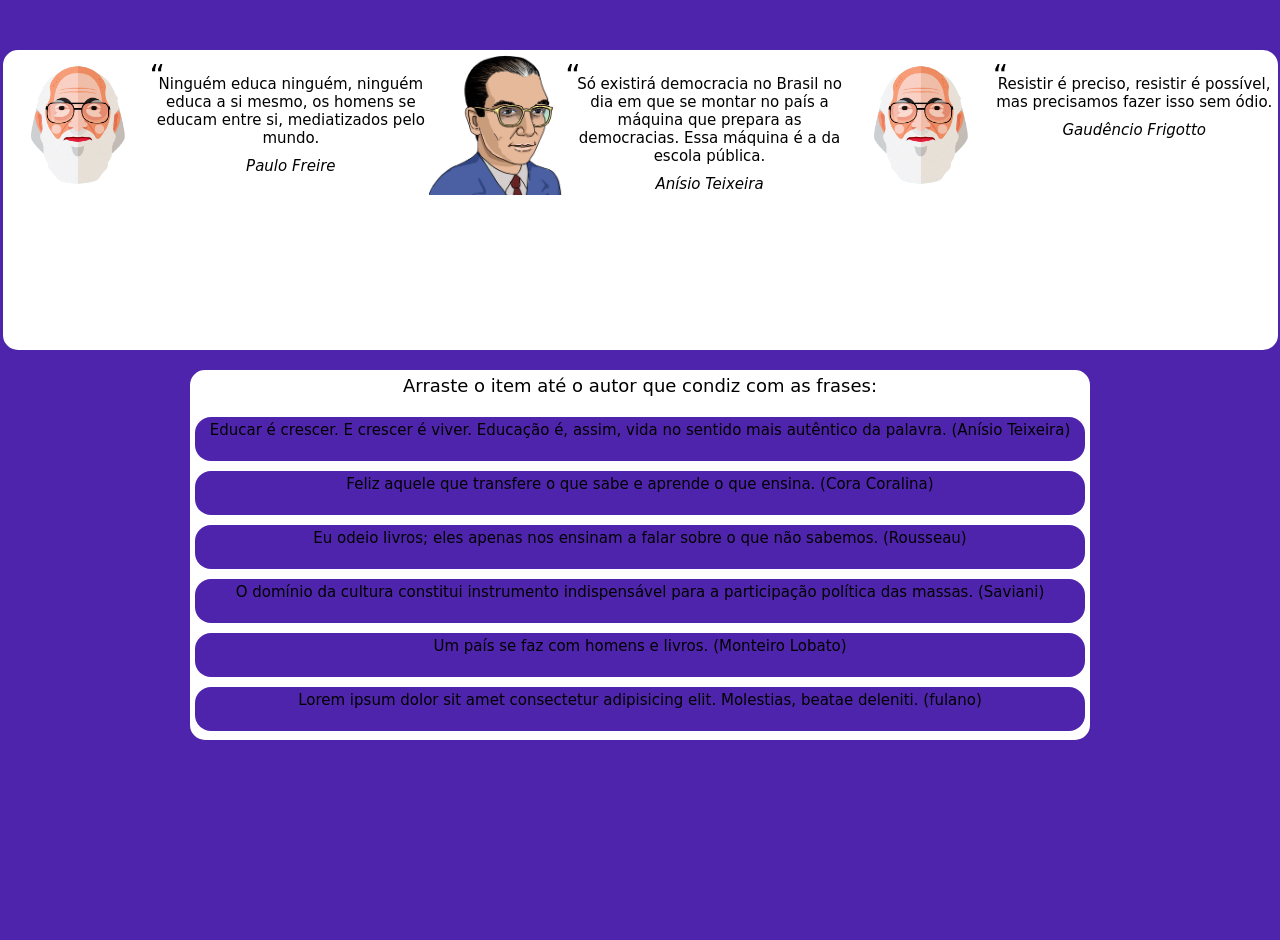
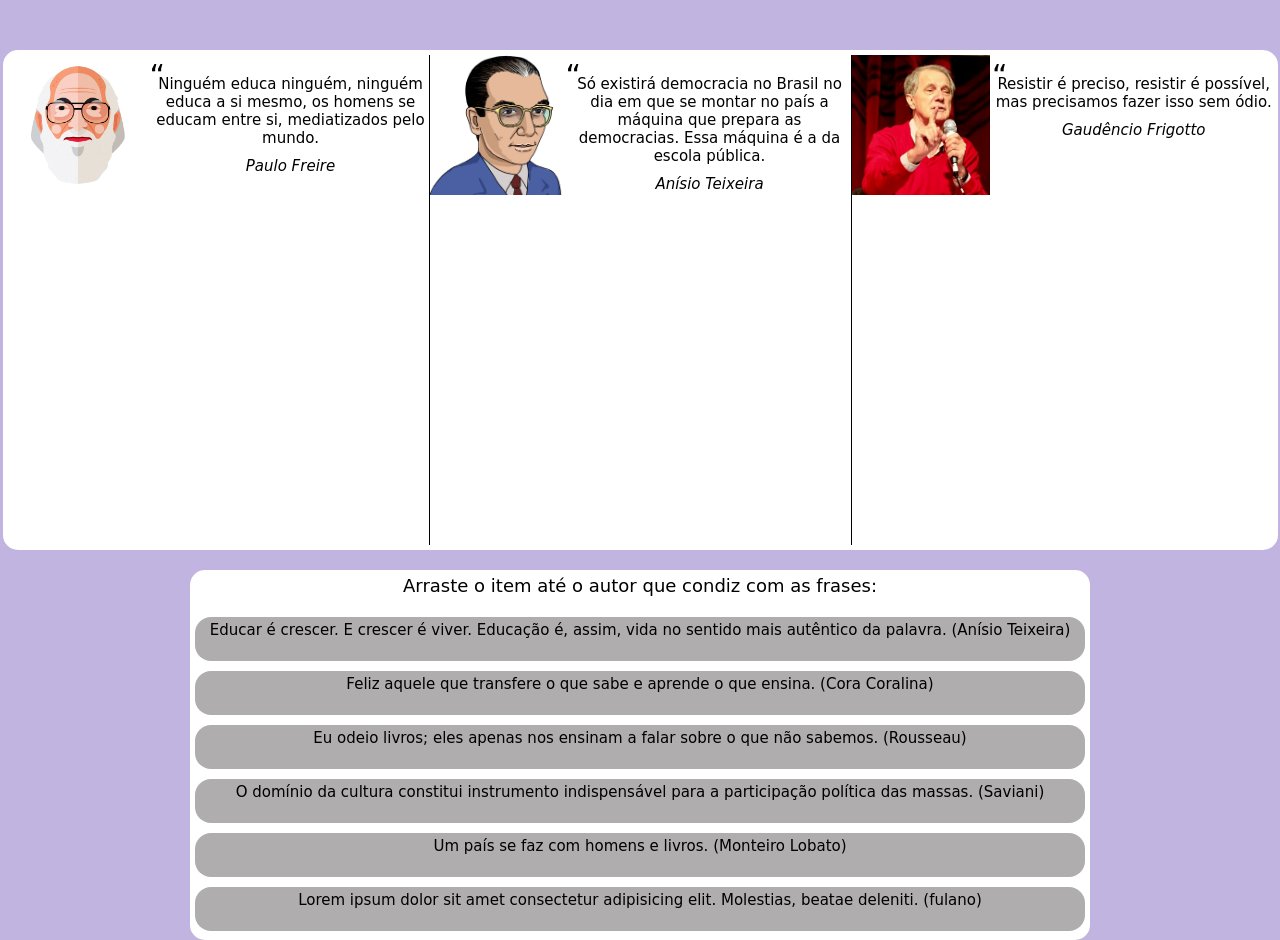
Before and after one commit to liviapessanha/projeto-arrasta-e-solta, a PHP site: page / in a window 1280 px wide. Before the commit the page ends 740 px from the top, so only its background shows below. Run offline with PHP 8.4, Linux system fonts and the light colour scheme.

Commit message:
mudança pra rodar no not e cor pra elas enxergarem

```diff
--- a/projeto-arrasta-e-solta/assets/style.css
+++ b/projeto-arrasta-e-solta/assets/style.css
@@ -8,28 +8,29 @@ body {
     display: block;
     justify-content: center;
     align-items: center;
-    background-color: #4F24AC
+    background-color: #c2b4e0;
 
 }
 main {
     display: flex;
     flex-direction: column;
     font-family: 'Righteous', cursive;
-    background-color: #4F24AC;
+    background-color: #c2b4e0;
     margin-top: 50px;
     align-items: center;
 
 }
+.linha-vertical {
+  border-left: 1px solid;/* Adiciona borda esquerda na div como ser fosse uma linha.*/
+ }
 .Autores {
   display: flex;
-  height: 300px;
+  height: 500px;
   width: 1275px;
   background-color: #ffff;
   border: 5px solid #FFFFFF;
   border-radius: 15px;
   margin-bottom: 20px;
-
-
 }
 .Autor{
   display: block;
@@ -72,7 +73,7 @@ cite {
   margin: 10px;
   padding-top: 10px;
   display: block;
-  height: 100px;
+  height: 300px;
   width: 400px;
   /*border: 2px solid #000;*/
 }
@@ -97,7 +98,8 @@ cite {
     align-content: center;
 }
 .item {
-  background-color: #4F24AC;
+  background-color: #322d2d63;
+  border-color: #000;
   color: #000;
   font-size: 15px;
   border: none;
@@ -112,6 +114,6 @@ cite {
 
 }
 .hover {
-  background-color: #875ce2;
+  background-color: #ceb9fb;
 
 }
--- a/projeto-arrasta-e-solta/index.html
+++ b/projeto-arrasta-e-solta/index.html
@@ -4,7 +4,7 @@
     <meta charset="UTF-8" />
     <meta name="viewport" content="width=device-width, initial-scale=1.0" />
     <title>Quiz Autores</title>
-    <link rel="stylesheet" href="assets/style.css" />
+    <link rel="stylesheet" href="/projeto-arrasta-e-solta/assets/style.css" />
   </head>
   <body>
     <main>
@@ -13,7 +13,7 @@
           <div class="info-autor">
             <img
               class="img-autor1"
-              src="/assets/images/paulo-freire-1-.png"
+              src="/projeto-arrasta-e-solta/assets/images/paulo-freire-1-.png"
               alt=""
             />
             <blockquote class="quote">
@@ -23,13 +23,16 @@
             </blockquote>
           </div>
           <div class="area" data-name="a"></div>
+
         </div>
+        <div class="box linha-vertical">
 
+        </div>
         <div class="Autor">
           <div class="info-autor">
             <img
               class="img-autor1"
-              src="/assets/images/anisio-teixeira.png"
+              src="/projeto-arrasta-e-solta/assets/images/anisio-teixeira.png"
               alt=""
             />
             <blockquote class="quote">
@@ -40,11 +43,15 @@
           <div class="area" data-name="b"></div>
         </div>
 
+        <div class="box linha-vertical">
+
+        </div>
+
         <div class="Autor">
           <div class="info-autor">
             <img
               class="img-autor1"
-              src="/assets/images/paulo-freire-1-.png"
+              src="/projeto-arrasta-e-solta/assets/images/graudencio.jpg"
               alt=""
             />
             <blockquote class="quote">
@@ -76,6 +83,6 @@
         </div>
       </section>
     </main>
-    <script src="/assets/script.js"></script>
+    <script src="/projeto-arrasta-e-solta/assets/script.js"></script>
   </body>
 </html>
```
Also changed, not shown: projeto-arrasta-e-solta/assets/images/graudencio.jpg (added).
